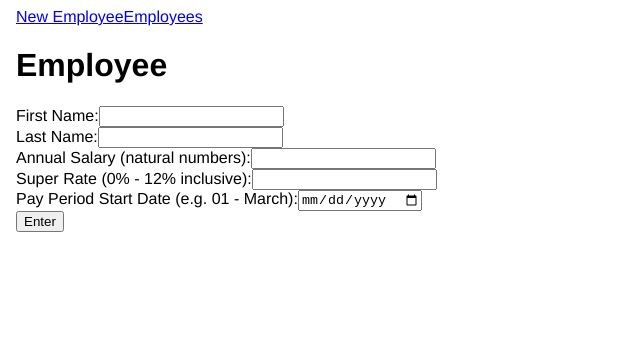
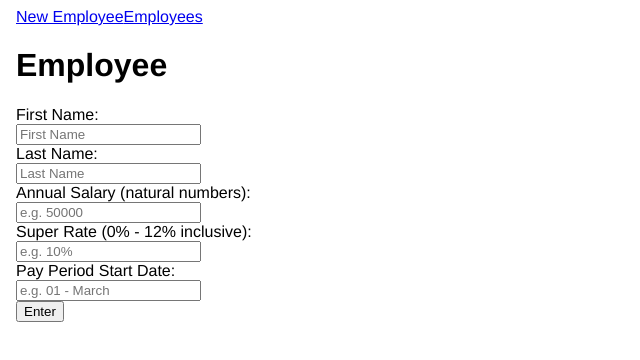
Before and after one commit to stevenmchoi/next_js, a Next.js app: page / in a window 1280 px wide. Shown: the top 360 px of the page, without its empty margins (0-640 px from the left). Built offline with nearby package versions, Linux system fonts and the light colour scheme.

Commit message:
Measure out fields and color button for form

```diff
--- a/pages/employee_form.js
+++ b/pages/employee_form.js
@@ -35,55 +35,79 @@ class EmployeeForm extends Component {
 							<h1>Employee</h1>
 							<div className="form-group row">
 								<label className="col-sm-5 col-form-label">First Name:</label>
+								<div className="col-sm-4">
 									<input
 										type="text"
 										name="firstName"
+										className="form-control"
 										value={this.state.firstName}
 										onChange={this.handleChange}
+										placeholder="First Name"
 									/>
+								</div>
 							</div>
 
 							<div className="form-group row">
 								<label className="col-sm-5 col-form-label">Last Name:</label>
+								<div className="col-sm-4">
 									<input
 										type="text"
 										name="lastName"
+										className="form-control"
 										value={this.state.lastName}
 										onChange={this.handleChange}
+										placeholder="Last Name"
 									/>
+								</div>
 							</div>
 
 							<div className="form-group row">
 								<label className="col-sm-5 col-form-label">Annual Salary (natural numbers):</label>
+								<div className="col-sm-4">
 									<input
 										type="text"
 										name="annualSalary"
+										className="form-control"
 										value={this.state.annualSalary}
 										onChange={this.handleChange}
+										placeholder="e.g. 50000"
 									/>
+								</div>
 							</div>
 
 							<div className="form-group row">
 								<label className="col-sm-5 col-form-label">Super Rate (0% - 12% inclusive):</label>
+								<div className="col-sm-4">
 									<input
 										type="text"
 										name="superRate"
+										className="form-control"
 										value={this.state.superRate}
 										onChange={this.handleChange}
+										placeholder="e.g. 10%"
 									/>
+								</div>
 							</div>
 
 							<div className="form-group row">
-								<label className="col-sm-5 col-form-label">Pay Period Start Date (e.g. 01 - March):</label>
+								<label className="col-sm-5 col-form-label">Pay Period Start Date:</label>
+								<div className="col-sm-4">
 									<input
-									type="date"
+										type="text"
 										name="payPeriodStartDate"
+										className="form-control"
 										value={this.state.payPeriodStartDate}
 										onChange={this.handleChange}
+										placeholder="e.g. 01 - March"
 									/>
 								</div>
+							</div>
 
-							<button>Enter</button>
+							<div class="form-group row">
+								<div class="col-sm-10">
+									<button class="btn btn-primary">Enter</button>
+								</div>
+							</div>
 						</form>
 					</div>
 				)}
```
Lines whose indentation alone changed are shown as unchanged.
